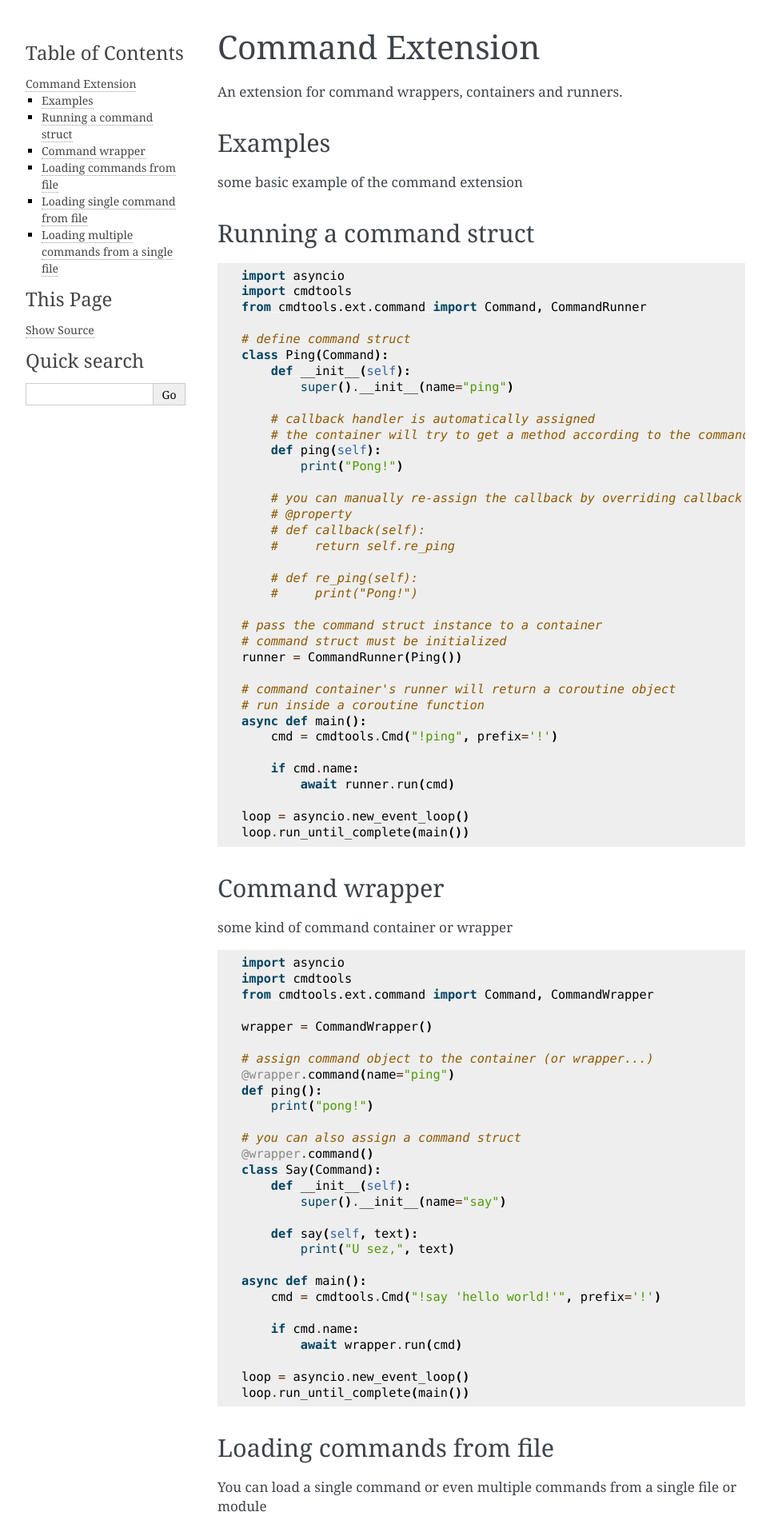
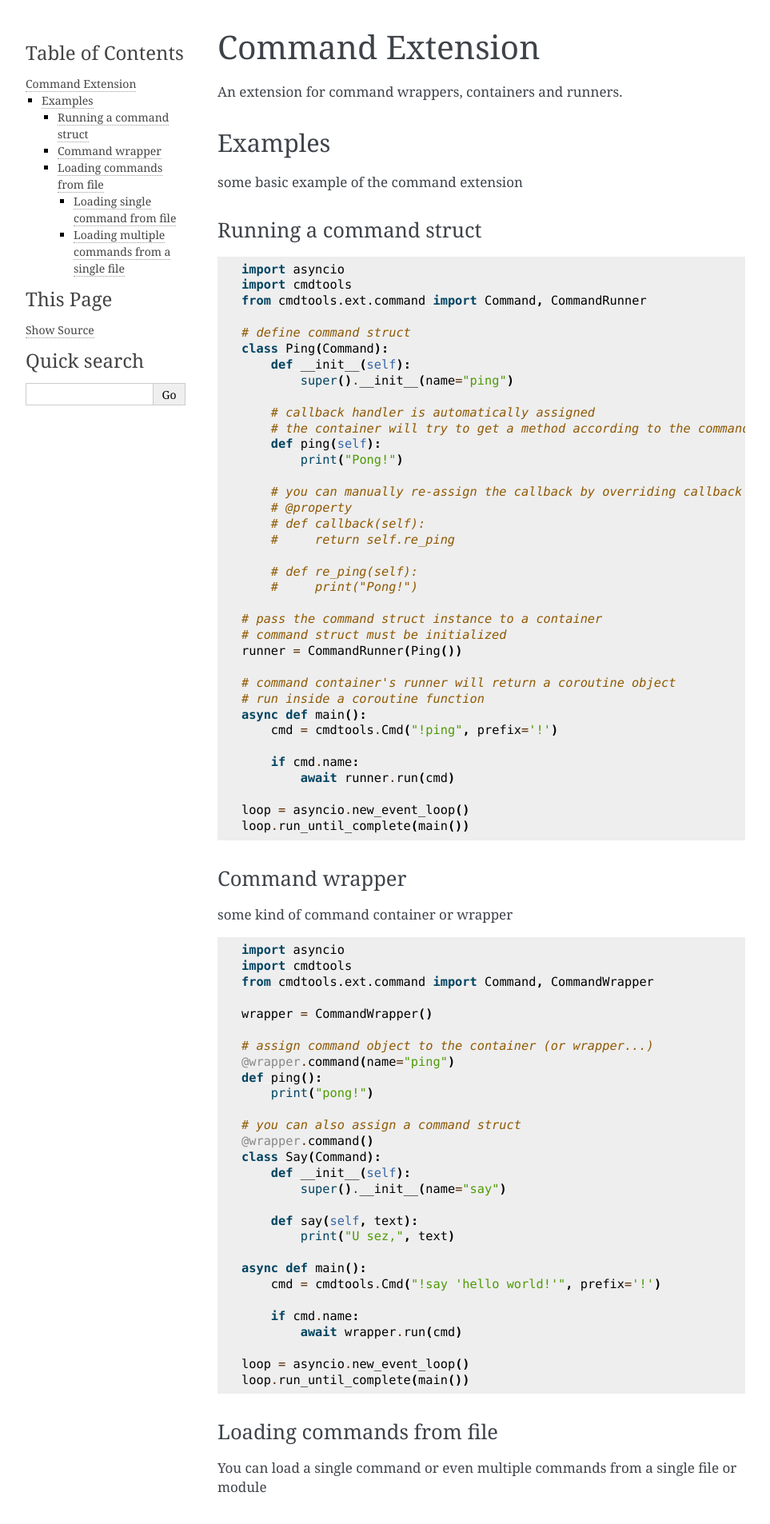
Before and after one commit to HugeBrain16/cmdtools, a Sphinx documentation site: the page built from docs/ext/command.rst, in a window 1280 px wide. Shown: the top 1906 px of the page at 80% size, without its empty margins (148-1111 px from the left). Built offline with Sphinx 7.4.7, drawn with Linux system fonts in a browser that asks for light colours.

Commit message:
fix heading level

```diff
--- a/docs/ext/command.rst
+++ b/docs/ext/command.rst
@@ -9,7 +9,7 @@ Examples
 some basic example of the command extension
 
 Running a command struct
-------------------------
+________________________
 
 .. code:: py
 
@@ -51,7 +51,7 @@ Running a command struct
     loop.run_until_complete(main())
 
 Command wrapper
----------------
+_______________
 
 some kind of command container or wrapper
 
@@ -87,12 +87,12 @@ some kind of command container or wrapper
     loop.run_until_complete(main())
 
 Loading commands from file
---------------------------
+__________________________
 
 You can load a single command or even multiple commands from a single file or module
 
 Loading single command from file
---------------------------------
+++++++++++++++++++++++++++++++++
 
 example of a single command file ``ping.py``
 
@@ -139,7 +139,7 @@ and script for loading and running the command
     loop.run_until_complete(main())
 
 Loading multiple commands from a single file
---------------------------------------------
+++++++++++++++++++++++++++++++++++++++++++++
 
 create a command file named ``cool.py`` for example
 
```
